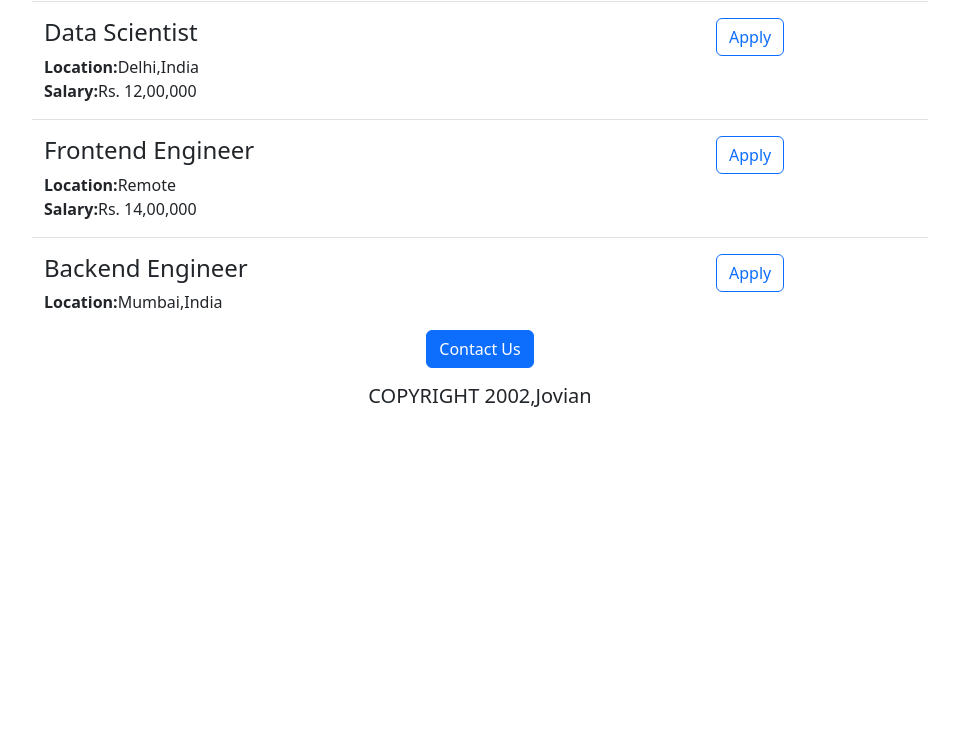
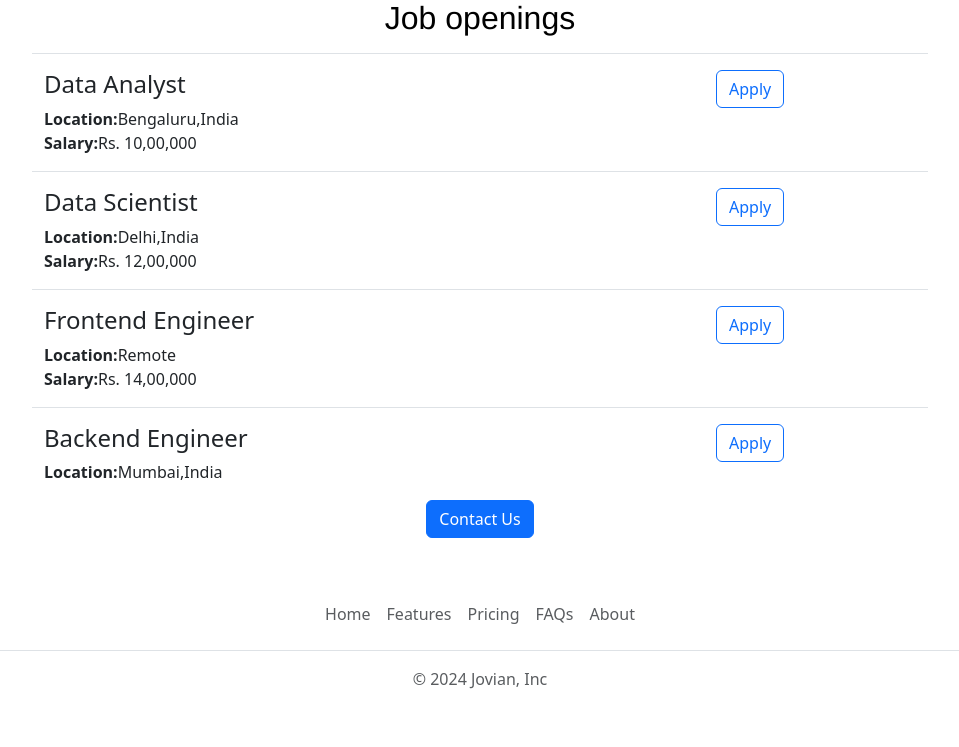
Before and after one commit to Rishabh1412/joviancopy, a Flask app: page / in a window 1280 px wide. Shown: the part 845-1592 px from the top of the page, without its empty margins (160-1119 px from the left). Before the commit the page ends 1252 px from the top, so only its background shows below. Run offline with Flask 3, Linux system fonts and the light colour scheme.

Commit message:
added so many features

```diff
--- /dev/null
+++ b/templates/footer.html
@@ -0,0 +1,12 @@
+<div class="container">
+  <footer class="py-3 my-4">
+    <ul class="nav justify-content-center border-bottom pb-3 mb-3">
+      <li class="nav-item"><a href="#" class="nav-link px-2 text-body-secondary">Home</a></li>
+      <li class="nav-item"><a href="#" class="nav-link px-2 text-body-secondary">Features</a></li>
+      <li class="nav-item"><a href="#" class="nav-link px-2 text-body-secondary">Pricing</a></li>
+      <li class="nav-item"><a href="#" class="nav-link px-2 text-body-secondary">FAQs</a></li>
+      <li class="nav-item"><a href="#" class="nav-link px-2 text-body-secondary">About</a></li>
+    </ul>
+    <p class="text-center text-body-secondary">© 2024 Jovian, Inc</p>
+  </footer>
+</div>
--- a/templates/home.html
+++ b/templates/home.html
@@ -8,7 +8,7 @@
 
     <style>
         h1{
-            font-size: 7vw;
+            font-size: 5vw;
             font-family:'Franklin Gothic Medium', 'Arial Narrow', Arial, sans-serif;
             font-weight: normal;
             color: #000;
@@ -19,9 +19,9 @@
             width: 100%;
             height: 360px;
             object-fit: cover;
-
+            margin-bottom:4vh
         }
-        #container{
+        #container1{
             max-width: 70%;
             margin: 0 auto 0 auto;
         }
@@ -35,11 +35,17 @@
     </style>
 </head>
 <body>
-    <div id="container">
+    {% include 'nav.html' %}
+    <img  class="image-fluid" id="banner" src="https://images.unsplash.com/photo-1484981138541-3d074aa97716?w=1000&auto=format&fit=crop&q=60&ixlib=rb-4.0.3&ixid=M3wxMjA3fDB8MHxzZWFyY2h8Mnx8Y2FyZWVyfGVufDB8fDB8fHww" alt="head image">
+
+    <div id="container1">
+
     <h1>Jovian Careers</h1>
-    <img  class="image-fluid" id="banner" src="https://images.unsplash.com/photo-1484981138541-3d074aa97716?w=1000&auto=format&fit=crop&q=60&ixlib=rb-4.0.3&ixid=M3wxMjA3fDB8MHxzZWFyY2h8Mnx8Y2FyZWVyfGVufDB8fDB8fHww" alt="head image">
-    <h2>About</h2>
-    <p>Lorem ipsum dolor sit amet consectetur adipisicing elit. Explicabo tempore repellat voluptate qui esse, iste maxime soluta deleniti eos dolorem aut odit quidem ex itaque dignissimos, ad molestias doloribus et. Lorem ipsum dolor sit amet consectetur adipisicing elit. Atque labore dolores architecto ea beatae ut aspernatur repudiandae fugiat tempora illo tempore ab earum vitae dolore, assumenda unde recusandae quae a?</p>
+    <div class="row">
+        <img class="col-md-6 d-none d-md-block" src="../static/windows-kRWY72TKB0Y-unsplash.jpg" alt="">
+        <p class="col-md-6 col-12" >Lorem ipsum dolor sit amet consectetur adipisicing elit. Explicabo tempore repellat voluptate qui esse, iste maxime soluta deleniti eos dolorem aut odit quidem ex itaque dignissimos, ad molestias doloribus et. Lorem ipsum dolor sit amet consectetur adipisicing elit. Atque labore dolores architecto ea beatae ut aspernatur repudiandae fugiat tempora illo tempore ab earum vitae dolore, assumenda unde recusandae quae a?</p>
+
+    </div>
     <h2>Job openings</h2>
     <p>
         {% for job in jobs %}
@@ -49,10 +55,13 @@
         {% endfor %}
     </p>
     <div style="text-align: center; display:block; justify-content:center;">
-    <button class="btn btn-primary mb-3" id="contactbutton">Contact Us</button>
-    <h5>COPYRIGHT 2002,Jovian</h5>
+    <a href="mailto:rishtesting1234@gmail.com?subject=Question%20for%20the%20job%20&body=My%20name%20%3Cyour%20name%3E%0D%0AQuestion%3A%3CYour%20Question%3E">
+        <button class="btn btn-primary mb-3" id="contactbutton">Contact Us</button>
+    </a>
+
     </div>
     </div>
+    {% include 'footer.html' %}
     <script src="https://cdn.jsdelivr.net/npm/bootstrap@5.3.3/dist/js/bootstrap.bundle.min.js" integrity="sha384-YvpcrYf0tY3lHB60NNkmXc5s9fDVZLESaAA55NDzOxhy9GkcIdslK1eN7N6jIeHz" crossorigin="anonymous"></script>
 </body>
 </html>
--- a/templates/jobitem.html
+++ b/templates/jobitem.html
@@ -9,7 +9,9 @@
             {% endif %}
             </div>
             <div class="col-3">
-            <button type="button " class="btn btn-outline-primary float-right ">Apply</button>
+                <a href="mailto:rishtesting1234@gmail.com?subject=Application%20for%{{ job['title'] }}&body=My%20name%20%3Cyour%20name%3E%0D%0AMy%20resume%20link%20%3Cyour%20resume%20link%3E%0D%0AMy%20linkedin%20link%20%3Cyour%20linkedin%20link%3E">
+                    <button type="button " class="btn btn-outline-primary float-right ">Apply</button>
+                </a>
             </div>
         </div>
     </div>
--- /dev/null
+++ b/templates/nav.html
@@ -0,0 +1,8 @@
+<nav class="navbar bg-body-tertiary fixed-top">
+  <div class="container-fluid">
+    <a class="navbar-brand" href="#">
+      <img src="/docs/5.3/assets/brand/bootstrap-logo.svg" alt="Logo" width="30" height="24" class="d-inline-block align-text-top">
+      Jovian
+    </a>
+  </div>
+</nav>
```
Also changed, not shown: 1 other file.
